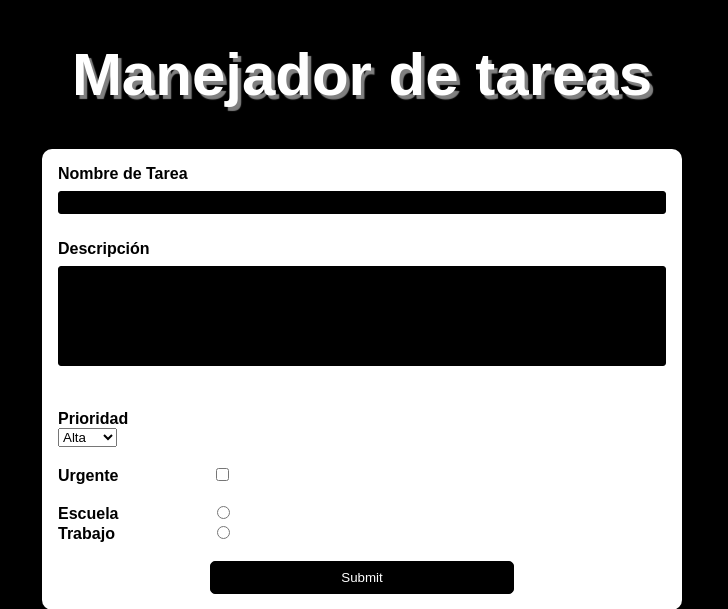
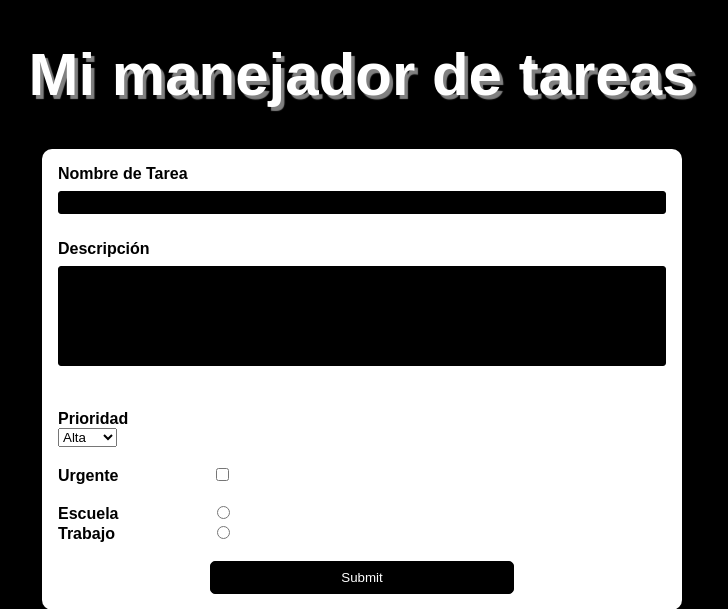
Before and after one commit to MichelleEM/php-d12, a PHP site: page / in a window 1280 px wide. Shown: the top 609 px of the page, without its empty margins (278-1006 px from the left). Run offline with PHP 8.4, Linux system fonts and the light colour scheme; data that the repository does not hold is empty.

Commit message:
Cambio de H1

```diff
--- a/index.php
+++ b/index.php
@@ -11,7 +11,7 @@ include('conexion.php');
 	<title>Manejador de tareas</title>
 </head>
 <body>
-	<h1 class="miclase">Manejador de tareas</h1>
+	<h1 class="miclase">Mi manejador de tareas</h1>
 	<form action="store.php" method="POST">
 		<label for="tarea">Nombre de Tarea</label><br>
 		<input type="text" name="tarea">
```
